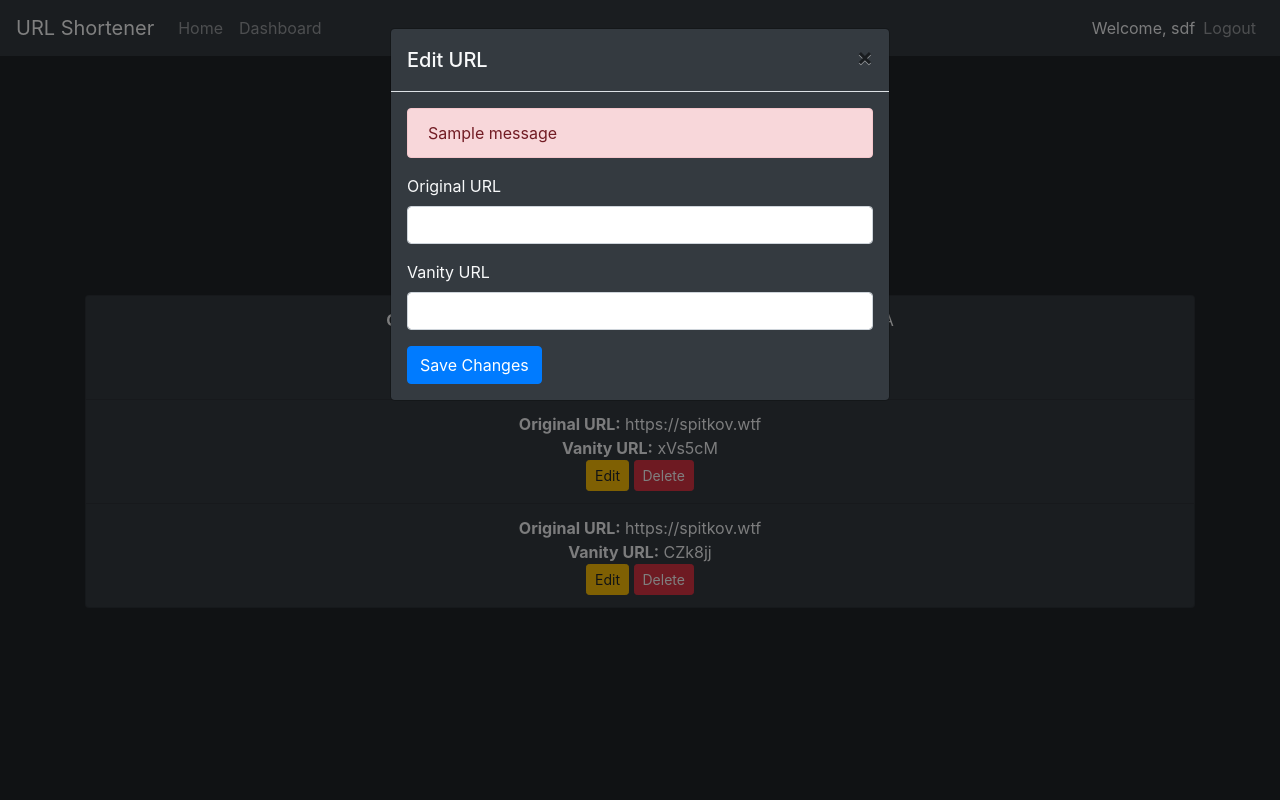
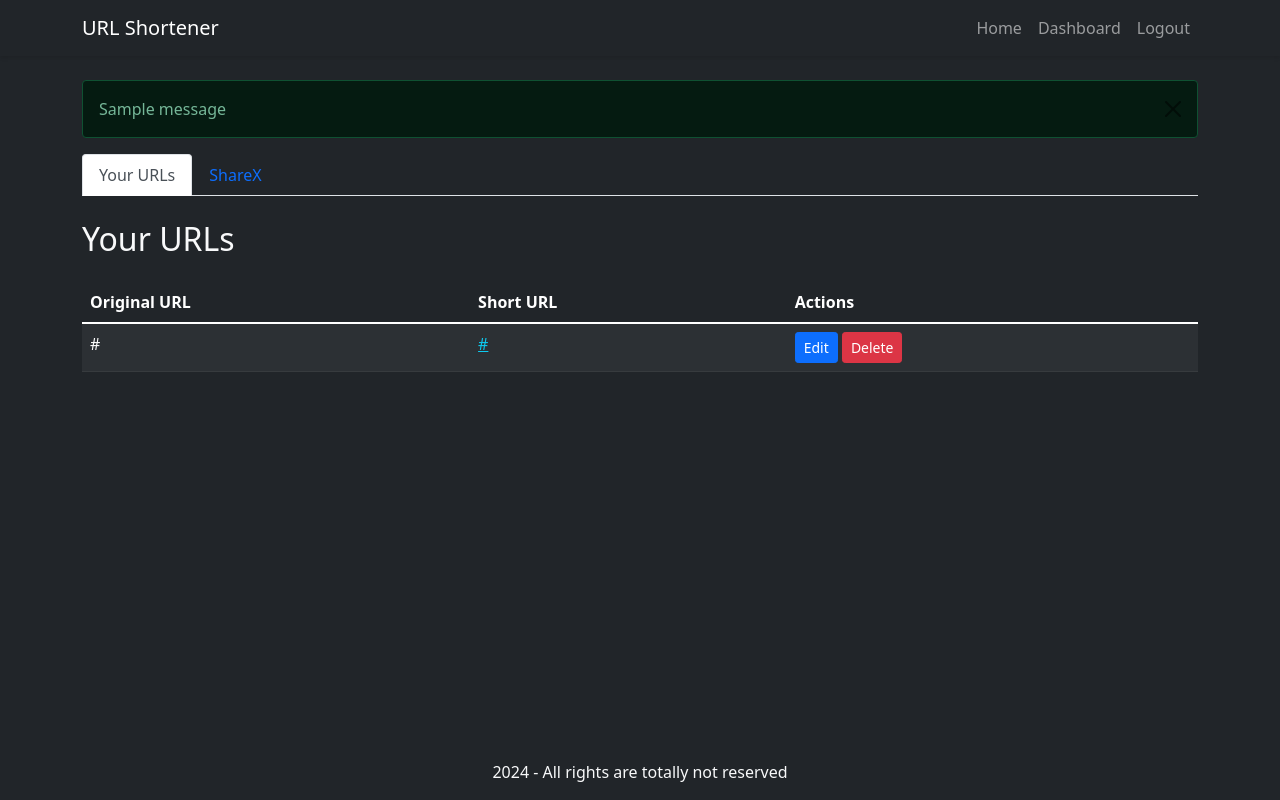
Before and after one commit to spitkov/urlshortener, a Flask app: page /dashboard in a window 1280 px wide. Run offline with Flask 3, Linux system fonts and the light colour scheme; a user stored in the database is signed in; data comes from the database, SQL or seed files in the repository; tables that the repository leaves empty hold one stand-in row (values such as "Sample post"); one stand-in notice (Sample message) is shown; some libraries are stand-ins or nearby versions.

Commit message:
features

```diff
--- a/app.py
+++ b/app.py
@@ -1,27 +1,59 @@
-from flask import Flask, request, redirect, render_template, url_for, session, flash
+from flask import Flask, request, redirect, render_template, url_for, session, flash, jsonify
 from flask_sqlalchemy import SQLAlchemy
+from werkzeug.security import generate_password_hash, check_password_hash
 import string
 import random
+from functools import wraps
+import os
+import hashlib
+import uuid
+import json
+from flask_migrate import Migrate
 
 app = Flask(__name__)
-app.secret_key = 'your_secret_key'
+app.config['SECRET_KEY'] = 'your_secret_key'  # Use a strong, random secret key in production
 app.config['SQLALCHEMY_DATABASE_URI'] = 'sqlite:///urls.db'
+app.config['SQLALCHEMY_TRACK_MODIFICATIONS'] = False
 db = SQLAlchemy(app)
+migrate = Migrate(app, db)
 
 class User(db.Model):
     id = db.Column(db.Integer, primary_key=True)
     username = db.Column(db.String(80), unique=True, nullable=False)
-    password = db.Column(db.String(200), nullable=False)
+    password_hash = db.Column(db.String(200), nullable=False)
+    api_key = db.Column(db.String(36), unique=True, nullable=False, default=lambda: str(uuid.uuid4()))
+
+    def set_password(self, password):
+        salt = os.urandom(32)
+        self.password_hash = hashlib.pbkdf2_hmac('sha256', password.encode('utf-8'), salt, 100000).hex() + ':' + salt.hex()
+
+    def check_password(self, password):
+        stored_hash, salt = self.password_hash.split(':')
+        computed_hash = hashlib.pbkdf2_hmac('sha256', password.encode('utf-8'), bytes.fromhex(salt), 100000).hex()
+        return stored_hash == computed_hash
 
 class URL(db.Model):
     id = db.Column(db.Integer, primary_key=True)
     original_url = db.Column(db.String(500), nullable=False)
     short_url = db.Column(db.String(10), unique=True, nullable=False)
-    user_id = db.Column(db.Integer, db.ForeignKey('user.id'), nullable=False)  # Associate URL with user
+    user_id = db.Column(db.Integer, db.ForeignKey('user.id'), nullable=False)
+    user = db.relationship('User', backref=db.backref('urls', lazy=True))
 
 def generate_short_url(length=6):
     characters = string.ascii_letters + string.digits
-    return ''.join(random.choice(characters) for _ in range(length))
+    while True:
+        short_url = ''.join(random.choice(characters) for _ in range(length))
+        if not URL.query.filter_by(short_url=short_url).first():
+            return short_url
+
+def login_required(f):
+    @wraps(f)
+    def decorated_function(*args, **kwargs):
+        if 'user_id' not in session:
+            flash('Please log in to access this page.', 'warning')
+            return redirect(url_for('login', next=request.url))
+        return f(*args, **kwargs)
+    return decorated_function
 
 @app.route('/', methods=['GET', 'POST'])
 def index():
@@ -29,17 +61,19 @@ def index():
         original_url = request.form['url']
         custom_vanity = request.form.get('vanity')
 
-        # Check if a custom vanity is provided and is unique
+        # Add protocol if it's missing
+        if not original_url.startswith(('http://', 'https://')):
+            original_url = 'https://' + original_url
+
         if custom_vanity:
-            existing_url = URL.query.filter_by(short_url=custom_vanity).first()
-            if existing_url:
+            if URL.query.filter_by(short_url=custom_vanity).first():
                 flash('Custom vanity URL is already in use. Please choose another one.', 'danger')
                 return render_template('index.html')
             short_url = custom_vanity
         else:
-            short_url = generate_short_url()  # Generate a random short URL if no custom vanity is provided
+            short_url = generate_short_url()
 
-        new_url = URL(original_url=original_url, short_url=short_url, user_id=session.get('user_id'))  # Associate with logged-in user
+        new_url = URL(original_url=original_url, short_url=short_url, user_id=session.get('user_id', 1))
         db.session.add(new_url)
         db.session.commit()
         return render_template('index.html', short_url=short_url)
@@ -55,11 +89,22 @@ def register():
     if request.method == 'POST':
         username = request.form['username']
         password = request.form['password']
-        new_user = User(username=username, password=password)
+
+        if User.query.filter_by(username=username).first():
+            flash('Username already exists. Please choose a different one.', 'danger')
+            return render_template('register.html')
+
+        new_user = User(username=username)
+        new_user.set_password(password)
         db.session.add(new_user)
         db.session.commit()
-        flash('Registration successful! You can now log in.', 'success')
-        return redirect(url_for('login'))
+
+        # Automatically log in the user
+        session['user_id'] = new_user.id
+        session['username'] = new_user.username
+
+        flash('Registration successful! You are now logged in.', 'success')
+        return redirect(url_for('dashboard'))
     return render_template('register.html')
 
 @app.route('/login', methods=['GET', 'POST'])
@@ -67,27 +112,29 @@ def login():
     if request.method == 'POST':
         username = request.form['username']
         password = request.form['password']
-        user = User.query.filter_by(username=username, password=password).first()
-        if user:
+        user = User.query.filter_by(username=username).first()
+        if user and user.check_password(password):
             session['user_id'] = user.id
             session['username'] = user.username
             flash('Login successful!', 'success')
-            return redirect(url_for('dashboard'))
+            next_page = request.args.get('next')
+            return redirect(next_page or url_for('dashboard'))
         else:
             flash('Invalid username or password', 'danger')
     return render_template('login.html')
 
 @app.route('/dashboard')
+@login_required
 def dashboard():
-    if 'user_id' not in session:
-        return redirect(url_for('login'))
+    user = User.query.get(session['user_id'])
     user_urls = URL.query.filter_by(user_id=session['user_id']).all()
-    return render_template('dashboard.html', urls=user_urls)
+    return render_template('dashboard.html', urls=user_urls, api_key=user.api_key)
 
 @app.route('/delete/<int:url_id>')
+@login_required
 def delete_url(url_id):
     url = URL.query.get_or_404(url_id)
-    if url.user_id != session.get('user_id'):
+    if url.user_id != session['user_id']:
         flash('You do not have permission to delete this URL.', 'danger')
         return redirect(url_for('dashboard'))
     db.session.delete(url)
@@ -97,43 +144,126 @@ def delete_url(url_id):
 
 @app.route('/logout')
 def logout():
-    session.pop('user_id', None)  # Remove the user session
-    session.pop('username', None)
+    session.clear()
     flash('You have been logged out.', 'success')
-    return redirect(url_for('index'))  # Redirect to the home page
+    return redirect(url_for('index'))
 
-@app.route('/edit_url', methods=['POST'])
-def edit_url():
-    if 'user_id' not in session:
-        return redirect(url_for('login'))
-
-    url_id = request.form['url_id']
-    original_url = request.form['original_url']
-    short_url = request.form['short_url']
-
+@app.route('/edit_url/<int:url_id>', methods=['GET', 'POST'])
+@login_required
+def edit_url(url_id):
     url = URL.query.get_or_404(url_id)
 
     if url.user_id != session['user_id']:
         flash('You do not have permission to edit this URL.', 'danger')
         return redirect(url_for('dashboard'))
 
-    # Check if the new short_url already exists
-    existing_url = URL.query.filter_by(short_url=short_url).first()
-    if existing_url and existing_url.id != url.id:  # Ensure it's not the same URL
-        flash('Custom vanity URL is already in use. Please choose another one.', 'danger')
-        # Render the dashboard with the modal open and pre-filled values
-        user_urls = URL.query.filter_by(user_id=session['user_id']).all()
-        return render_template('dashboard.html', urls=user_urls, original_url=original_url, short_url=short_url, url_id=url_id)
+    if request.method == 'POST':
+        original_url = request.form['original_url']
+        short_url = request.form['short_url']
 
-    # Update the URL
-    url.original_url = original_url
-    url.short_url = short_url
+        existing_url = URL.query.filter_by(short_url=short_url).first()
+        if existing_url and existing_url.id != url.id:
+            flash('Custom vanity URL is already in use. Please choose another one.', 'danger')
+        else:
+            url.original_url = original_url
+            url.short_url = short_url
+            db.session.commit()
+            flash('URL updated successfully.', 'success')
+            return redirect(url_for('dashboard'))
+
+    return render_template('edit_url.html', url=url)
+
+@app.cli.command("migrate_passwords")
+def migrate_passwords():
+    with app.app_context():
+        users = User.query.all()
+        for user in users:
+            if hasattr(user, 'password') and user.password:
+                user.set_password(user.password)
+        db.session.commit()
+    print("Passwords migrated successfully.")
+
+def init_db():
+    db_path = os.path.join(app.root_path, 'urls.db')
+    if not os.path.exists(db_path):
+        with app.app_context():
+            db.create_all()
+            print("Database created.")
+    else:
+        print("Database already exists.")
+        # Add api_key column if it doesn't exist
+        with app.app_context():
+            if not hasattr(User, 'api_key'):
+                with db.engine.connect() as conn:
+                    conn.execute(text('ALTER TABLE user ADD COLUMN api_key VARCHAR(36) UNIQUE'))
+                    conn.commit()
+                print("Added api_key column to User table.")
+
+@app.cli.command("init-db")
+def init_db_command():
+    init_db()
+    print("Initialized the database.")
+
+@app.route('/reset_api_key')
+@login_required
+def reset_api_key():
+    user = User.query.get(session['user_id'])
+    user.api_key = str(uuid.uuid4())
+    db.session.commit()
+    flash('API key has been reset.', 'success')
+    return redirect(url_for('dashboard'))
+
+@app.route('/download_sharex_config')
+@login_required
+def download_sharex_config():
+    user = User.query.get(session['user_id'])
+    config = {
+        "Version": "13.7.0",
+        "Name": "Your URL Shortener",
+        "DestinationType": "URLShortener",
+        "RequestMethod": "POST",
+        "RequestURL": url_for('api_shorten_url', _external=True),
+        "Headers": {
+            "Authorization": user.api_key
+        },
+        "Body": "JSON",
+        "Data": "{\"url\":\"$input$\"}",
+        "URL": "$json:short_url$"
+    }
+    return app.response_class(
+        json.dumps(config, indent=2),
+        mimetype='application/json',
+        headers={'Content-Disposition': 'attachment;filename=url_shortener_config.sxcu'}
+    )
+
+@app.route('/api/shorten', methods=['POST'])
+def api_shorten_url():
+    auth_header = request.headers.get('Authorization')
+    if not auth_header:
+        return jsonify({"error": "No API key provided"}), 401
+
+    user = User.query.filter_by(api_key=auth_header).first()
+    if not user:
+        return jsonify({"error": "Invalid API key"}), 401
+
+    data = request.json
+    if not data or 'url' not in data:
+        return jsonify({"error": "No URL provided"}), 400
+
+    original_url = data['url']
+    if not original_url.startswith(('http://', 'https://')):
+        original_url = 'https://' + original_url
+
+    short_url = generate_short_url()
+    new_url = URL(original_url=original_url, short_url=short_url, user_id=user.id)
+    db.session.add(new_url)
     db.session.commit()
 
-    flash('URL updated successfully.', 'success')
-    return redirect(url_for('dashboard'))
+    return jsonify({
+        "original_url": original_url,
+        "short_url": url_for('redirect_to_url', short_url=short_url, _external=True)
+    }), 201
 
 if __name__ == '__main__':
-    with app.app_context():
-        db.create_all()
+    init_db()
     app.run(debug=True)
--- a/static/css/styles.css
+++ b/static/css/styles.css
@@ -1,7 +1,90 @@
 body {
-    background-color: #343a40;
+    background-color: #212529;
     color: #ffffff;
 }
+
 input {
     margin: 5px;
 }
+
+.navbar {
+    box-shadow: 0 2px 4px rgba(0, 0, 0, 0.1);
+}
+
+.card {
+    box-shadow: 0 4px 6px rgba(0, 0, 0, 0.1);
+    transition: all 0.3s ease;
+}
+
+.card:hover {
+    transform: translateY(-5px);
+    box-shadow: 0 6px 8px rgba(0, 0, 0, 0.15);
+}
+
+.table {
+    color: #ffffff;
+}
+
+.form-control {
+    background-color: #343a40;
+    color: #ffffff;
+    border-color: #495057;
+}
+
+.form-control:focus {
+    background-color: #454d55;
+    color: #ffffff;
+    border-color: #86b7fe;
+    box-shadow: 0 0 0 0.25rem rgba(13, 110, 253, 0.25);
+}
+
+.btn-primary {
+    background-color: #0d6efd;
+    border-color: #0d6efd;
+}
+
+.btn-primary:hover {
+    background-color: #0b5ed7;
+    border-color: #0a58ca;
+}
+
+.btn-secondary {
+    background-color: #6c757d;
+    border-color: #6c757d;
+}
+
+.btn-secondary:hover {
+    background-color: #5c636a;
+    border-color: #565e64;
+}
+
+.alert {
+    background-color: #343a40;
+    border-color: #454d55;
+}
+
+.alert-success {
+    color: #75b798;
+    background-color: #051b11;
+    border-color: #0f5132;
+}
+
+.alert-danger {
+    color: #ea868f;
+    background-color: #2c0b0e;
+    border-color: #842029;
+}
+
+.alert-warning {
+    color: #ffda6a;
+    background-color: #332701;
+    border-color: #997404;
+}
+
+a {
+    color: #0d6efd;
+}
+
+a:hover {
+    color: #0a58ca;
+}
--- /dev/null
+++ b/templates/base.html
@@ -0,0 +1,68 @@
+<!DOCTYPE html>
+<html lang="en" class="h-100">
+<head>
+    <meta charset="UTF-8">
+    <meta name="viewport" content="width=device-width, initial-scale=1.0">
+    <title>{% block title %}URL Shortener{% endblock %}</title>
+    <link href="https://cdn.jsdelivr.net/npm/bootstrap@5.1.3/dist/css/bootstrap.min.css" rel="stylesheet">
+    <link rel="stylesheet" href="{{ url_for('static', filename='css/styles.css') }}">
+</head>
+<body class="d-flex flex-column h-100 bg-dark text-light">
+    <nav class="navbar navbar-expand-lg navbar-dark bg-dark">
+        <div class="container">
+            <a class="navbar-brand" href="{{ url_for('index') }}">URL Shortener</a>
+            <button class="navbar-toggler" type="button" data-bs-toggle="collapse" data-bs-target="#navbarNav" aria-controls="navbarNav" aria-expanded="false" aria-label="Toggle navigation">
+                <span class="navbar-toggler-icon"></span>
+            </button>
+            <div class="collapse navbar-collapse" id="navbarNav">
+                <ul class="navbar-nav ms-auto">
+                    <li class="nav-item">
+                        <a class="nav-link" href="{{ url_for('index') }}">Home</a>
+                    </li>
+                    {% if session.get('user_id') %}
+                        <li class="nav-item">
+                            <a class="nav-link" href="{{ url_for('dashboard') }}">Dashboard</a>
+                        </li>
+                        <li class="nav-item">
+                            <a class="nav-link" href="{{ url_for('logout') }}">Logout</a>
+                        </li>
+                    {% else %}
+                        <li class="nav-item">
+                            <a class="nav-link" href="{{ url_for('login') }}">Login</a>
+                        </li>
+                        <li class="nav-item">
+                            <a class="nav-link" href="{{ url_for('register') }}">Register</a>
+                        </li>
+                    {% endif %}
+                </ul>
+            </div>
+        </div>
+    </nav>
+
+    <main class="flex-shrink-0">
+        <div class="container py-4">
+            {% with messages = get_flashed_messages(with_categories=true) %}
+                {% if messages %}
+                    {% for category, message in messages %}
+                        <div class="alert alert-{{ category }} alert-dismissible fade show" role="alert">
+                            {{ message }}
+                            <button type="button" class="btn-close" data-bs-dismiss="alert" aria-label="Close"></button>
+                        </div>
+                    {% endfor %}
+                {% endif %}
+            {% endwith %}
+
+            {% block content %}{% endblock %}
+        </div>
+    </main>
+
+    <footer class="footer mt-auto py-3 bg-dark">
+        <div class="container text-center">
+            <p class="mb-0">2024 - All rights are totally not reserved</p>
+        </div>
+    </footer>
+
+    <script src="https://cdn.jsdelivr.net/npm/bootstrap@5.1.3/dist/js/bootstrap.bundle.min.js"></script>
+    {% block scripts %}{% endblock %}
+</body>
+</html>
--- a/templates/dashboard.html
+++ b/templates/dashboard.html
@@ -1,103 +1,49 @@
-<!DOCTYPE html>
-<html lang="en">
-<head>
-    <meta charset="UTF-8">
-    <meta name="viewport" content="width=device-width, initial-scale=1.0">
-    <link href="https://stackpath.bootstrapcdn.com/bootstrap/4.5.2/css/bootstrap.min.css" rel="stylesheet">
-    <title>Dashboard</title>
-    <style>
-        body {
-            background-color: #212529; /* Dark background */
-            height: 100vh; /* Full height */
-            display: flex; /* Flexbox for centering */
-            flex-direction: column; /* Stack elements vertically */
-        }
-        .content {
-            flex: 1; /* Allow content to grow and fill space */
-            display: flex; /* Flexbox for centering */
-            align-items: center; /* Center vertically */
-            justify-content: center; /* Center horizontally */
-        }
-    </style>
-</head>
-<body class="text-light">
-    <!-- Include Navbar -->
-    {% include 'navbar.html' %}
+{% extends "base.html" %}
 
-    <div class="content">
-        <div class="container text-center">
-            <h2>Your URLs</h2>
-            <ul class="list-group">
-                {% if urls %}
-                    {% for url in urls %}
-                        <li class="list-group-item bg-dark text-light">
-                            <strong>Original URL:</strong> {{ url.original_url }}<br>
-                            <strong>Vanity URL:</strong> {{ url.short_url }}<br>
-                            <button class="btn btn-warning btn-sm" data-toggle="modal" data-target="#editModal" data-original-url="{{ url.original_url }}" data-short-url="{{ url.short_url }}" data-url-id="{{ url.id }}">Edit</button>
-                            <a href="{{ url_for('delete_url', url_id=url.id) }}" class="btn btn-danger btn-sm">Delete</a>
-                        </li>
-                    {% endfor %}
-                {% else %}
-                    <li class="list-group-item bg-dark text-light">No URLs found.</li>
-                {% endif %}
-            </ul>
+{% block content %}
+<ul class="nav nav-tabs mb-4" id="myTab" role="tablist">
+    <li class="nav-item" role="presentation">
+        <button class="nav-link active" id="urls-tab" data-bs-toggle="tab" data-bs-target="#urls" type="button" role="tab" aria-controls="urls" aria-selected="true">Your URLs</button>
+    </li>
+    <li class="nav-item" role="presentation">
+        <button class="nav-link" id="sharex-tab" data-bs-toggle="tab" data-bs-target="#sharex" type="button" role="tab" aria-controls="sharex" aria-selected="false">ShareX</button>
+    </li>
+</ul>
+<div class="tab-content" id="myTabContent">
+    <div class="tab-pane fade show active" id="urls" role="tabpanel" aria-labelledby="urls-tab">
+        <h2 class="mb-4">Your URLs</h2>
+        <table class="table table-dark table-striped">
+            <thead>
+                <tr>
+                    <th>Original URL</th>
+                    <th>Short URL</th>
+                    <th>Actions</th>
+                </tr>
+            </thead>
+            <tbody>
+                {% for url in urls %}
+                <tr>
+                    <td>{{ url.original_url }}</td>
+                    <td><a href="{{ url_for('redirect_to_url', short_url=url.short_url) }}" class="text-info">{{ url.short_url }}</a></td>
+                    <td>
+                        <a href="{{ url_for('edit_url', url_id=url.id) }}" class="btn btn-primary btn-sm">Edit</a>
+                        <a href="{{ url_for('delete_url', url_id=url.id) }}" class="btn btn-danger btn-sm" onclick="return confirm('Are you sure you want to delete this URL?')">Delete</a>
+                    </td>
+                </tr>
+                {% endfor %}
+            </tbody>
+        </table>
+    </div>
+    <div class="tab-pane fade" id="sharex" role="tabpanel" aria-labelledby="sharex-tab">
+        <h2 class="mb-4">ShareX Configuration</h2>
+        <div class="mb-3">
+            <label for="api-key" class="form-label">Your API Key:</label>
+            <input type="text" class="form-control bg-dark text-light" id="api-key" value="{{ api_key }}" readonly>
+        </div>
+        <div class="mb-3">
+            <a href="{{ url_for('reset_api_key') }}" class="btn btn-warning">Reset API Key</a>
+            <a href="{{ url_for('download_sharex_config') }}" class="btn btn-primary">Download ShareX Config</a>
         </div>
     </div>
-
-    <!-- Edit Modal -->
-    <div class="modal fade" id="editModal" tabindex="-1" role="dialog" aria-labelledby="editModalLabel" aria-hidden="true">
-        <div class="modal-dialog" role="document">
-            <div class="modal-content bg-dark text-light"> <!-- Dark mode for modal -->
-                <div class="modal-header">
-                    <h5 class="modal-title" id="editModalLabel">Edit URL</h5>
-                    <button type="button" class="close" data-dismiss="modal" aria-label="Close">
-                        <span aria-hidden="true">&times;</span>
-                    </button>
-                </div>
-                <div class="modal-body">
-                    <div id="error-message" class="alert alert-danger" style="display: none;"></div> <!-- Error message -->
-                    <form id="editForm" method="POST" action="{{ url_for('edit_url') }}">
-                        <input type="hidden" name="url_id" id="url_id" value="{{ url_id if url_id else '' }}">
-                        <div class="form-group">
-                            <label for="original_url">Original URL</label>
-                            <input type="text" name="original_url" id="original_url" class="form-control" required value="{{ original_url if original_url else '' }}">
-                        </div>
-                        <div class="form-group">
-                            <label for="short_url">Vanity URL</label>
-                            <input type="text" name="short_url" id="short_url" class="form-control" required value="{{ short_url if short_url else '' }}">
-                        </div>
-                        <button type="submit" class="btn btn-primary">Save Changes</button>
-                    </form>
-                </div>
-            </div>
-        </div>
-    </div>
-
-    <script src="https://code.jquery.com/jquery-3.5.1.slim.min.js"></script>
-    <script src="https://cdn.jsdelivr.net/npm/@popperjs/core@2.9.2/dist/umd/popper.min.js"></script>
-    <script src="https://stackpath.bootstrapcdn.com/bootstrap/4.5.2/js/bootstrap.min.js"></script>
-    <script>
-        $('#editModal').on('show.bs.modal', function (event) {
-            var button = $(event.relatedTarget); // Button that triggered the modal
-            var originalUrl = button.data('original-url'); // Extract info from data-* attributes
-            var shortUrl = button.data('short-url');
-            var urlId = button.data('url-id');
-
-            // Update the modal's content.
-            var modal = $(this);
-            modal.find('#original_url').val(originalUrl);
-            modal.find('#short_url').val(shortUrl);
-            modal.find('#url_id').val(urlId);
-            $('#error-message').hide(); // Hide error message when opening modal
-        });
-
-        // Show error message if it exists
-        {% with messages = get_flashed_messages() %}
-            {% if messages %}
-                $('#editModal').modal('show'); // Show modal if there's a message
-                $('#error-message').text('{{ messages[0] }}').show(); // Display the error message
-            {% endif %}
-        {% endwith %}
-    </script>
-</body>
-</html>
+</div>
+{% endblock %}
```
Also changed, not shown: init_db.py (added, +10 -0 lines), schema.sql (added, +21 -0 lines), templates/edit_url.html (added, +17 -0 lines), templates/index.html (+31 -35 lines), templates/login.html (+14 -28 lines), templates/register.html (+14 -28 lines), instance/urls.db, 1 other file.
